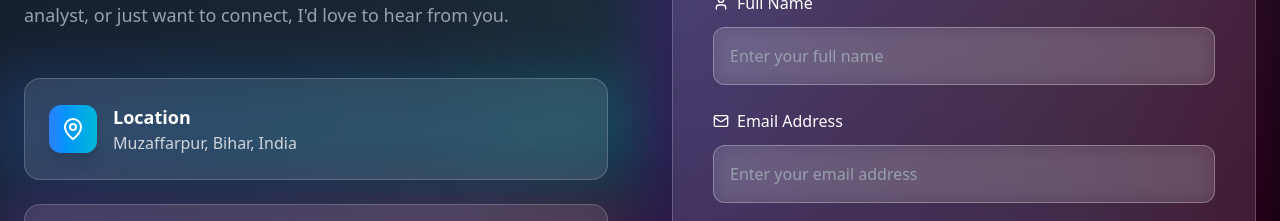
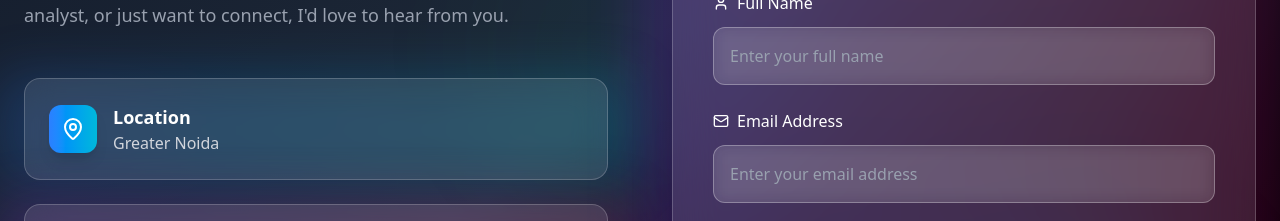
Before and after one commit to HarshRaut9945/Protfolio, a React (Vite) app in the folder Harsh/: page / in a window 1280 px wide. Shown: the part 8660-8881 px from the top of the page. Built offline with nearby package versions, Linux system fonts and the light colour scheme.

Commit message:
improve ui

```diff
--- a/Harsh/src/Component/Contact.jsx
+++ b/Harsh/src/Component/Contact.jsx
@@ -33,7 +33,7 @@ const Contact = () => {
     {
       icon: <MapPin className="w-6 h-6" />,
       title: "Location",
-      info: "Muzaffarpur, Bihar, India",
+      info: "Greater Noida",
       color: "from-blue-500 to-cyan-500"
     },
     {
```
